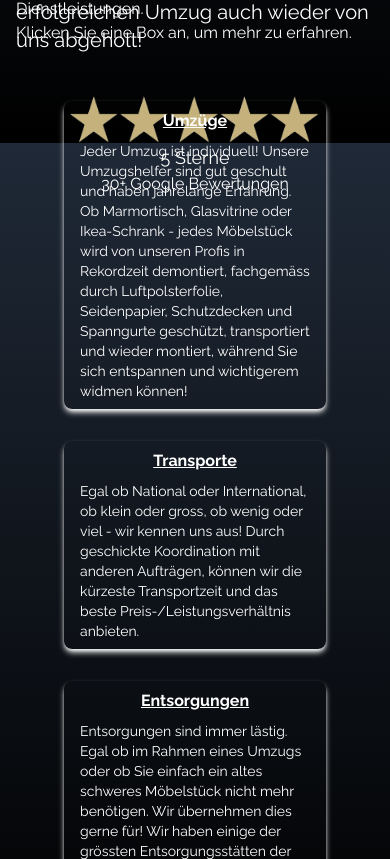
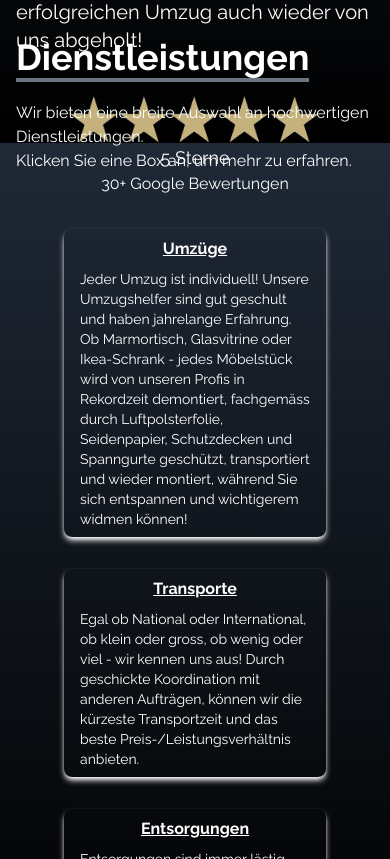
Before and after one commit to RobinRuf/unik_umzuege, a React (Create React App) app: page / in a window 390 px wide. Shown: the part 1545-2404 px from the top of the page. Built offline with nearby package versions, Linux system fonts and the light colour scheme.

Commit message:
Bugfixes;

```diff
--- a/src/components/Services.jsx
+++ b/src/components/Services.jsx
@@ -31,7 +31,7 @@
   return (
     <div
       name="dienstleistungen"
-      className="bg-gradient-to-b from-gray-800 to-black w-full h-screen"
+      className="bg-gradient-to-b from-gray-800 to-black w-full h-screen pt-64 sm:pt-0"
     >
       <div className="max-w-screen-lg mx-auto p-4 flex flex-col justify-center w-full h-full text-white">
         <div>
```
